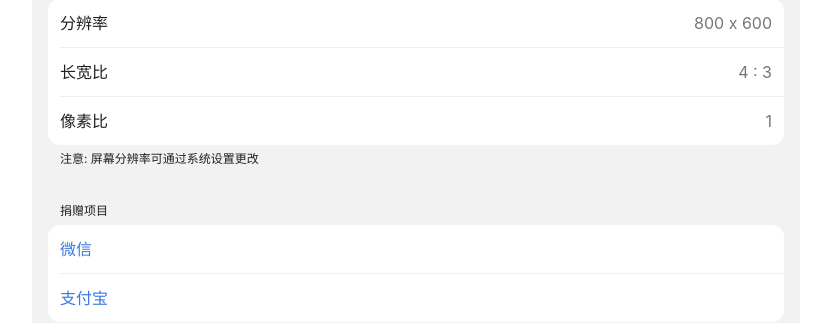
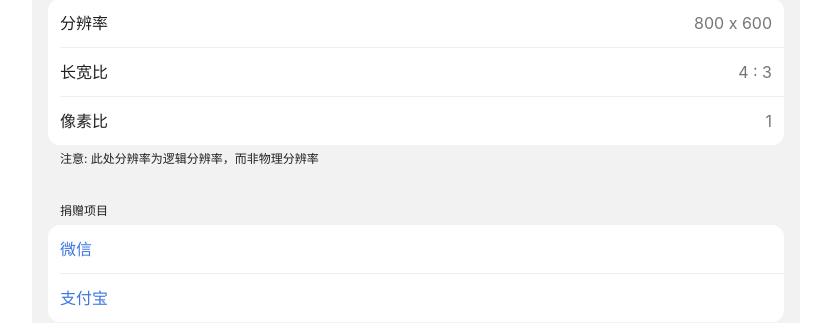
Before and after one commit to jackjyq/ip, a Django app: template templates/index.html in a window 1280 px wide. Shown: the part 831-1154 px from the top of the page, without its empty margins (224-1055 px from the left). Run offline with Django 3.2, Linux system fonts and the light colour scheme; the template is opened without the code that fills it, so the values that code supplies are empty.

Commit message:
fix resolution description

```diff
--- a/templates/index.html
+++ b/templates/index.html
@@ -135,7 +135,7 @@
           </li>
         </ul>
       </section>
-      <p>注意: 屏幕分辨率可通过系统设置更改</p>
+      <p>注意: 此处分辨率为逻辑分辨率，而非物理分辨率</p>
       <section>
         <h1>捐赠项目</h1>
         <ul>
```
